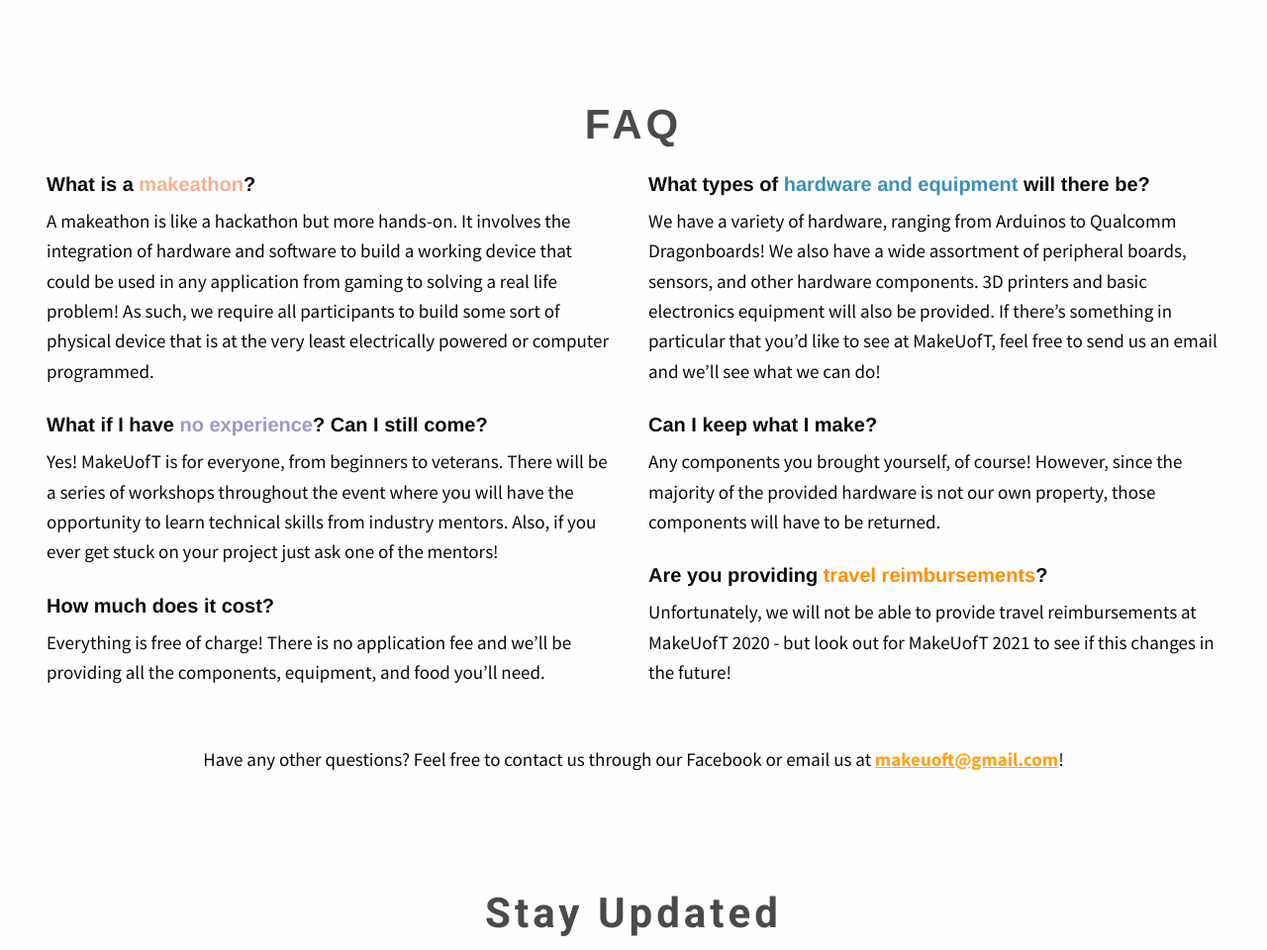
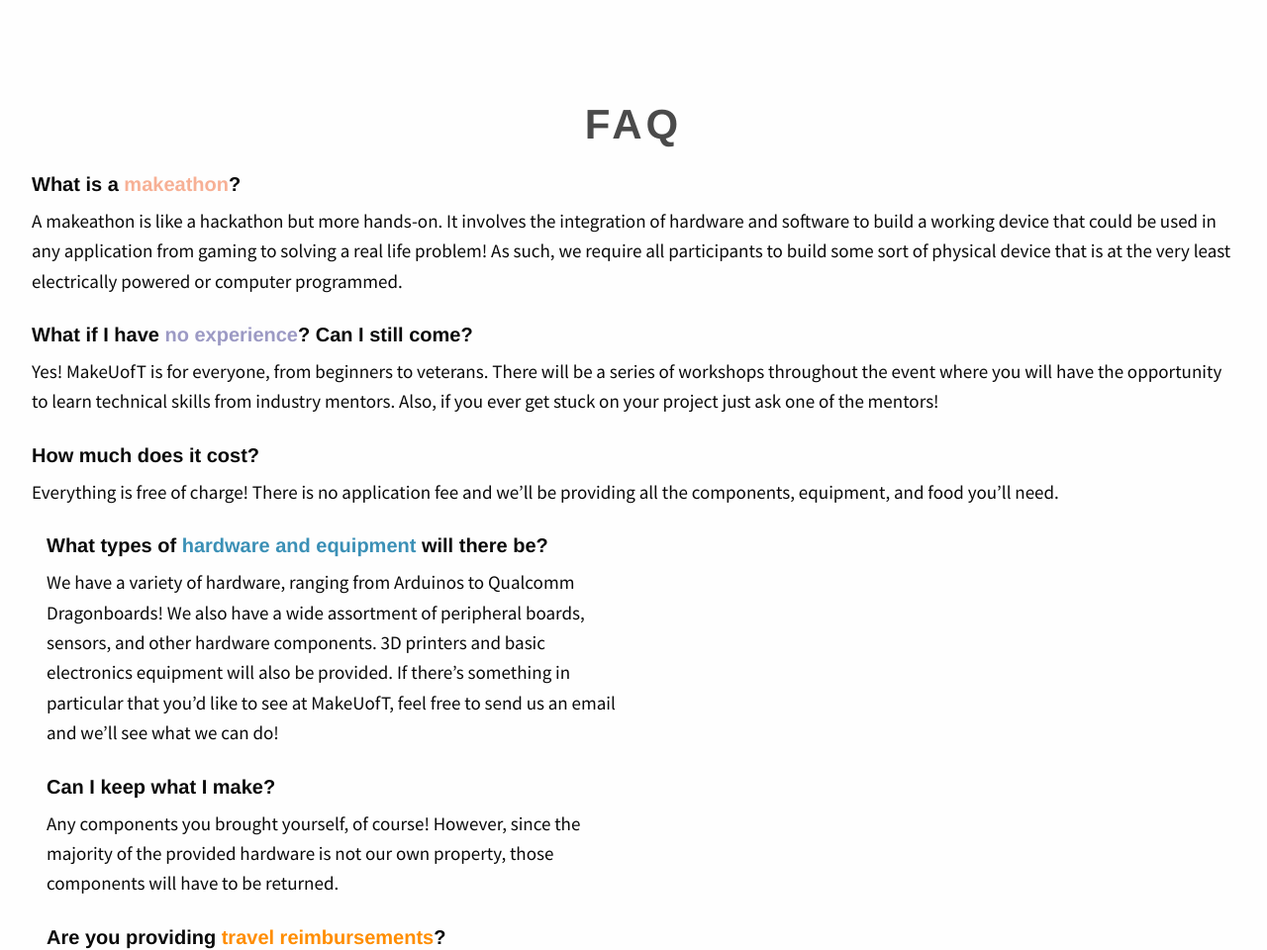
Before and after one commit to grahamhoyes/makeuoft-site-2.0, a Flask app: page / in a window 1280 px wide. Shown: the part 2168-3128 px from the top of the page at 99% size. Run offline with Flask 2, Linux system fonts and the light colour scheme; some libraries are stand-ins or nearby versions.

Commit message:
small changes

```diff
--- a/application/templates/home/index.html
+++ b/application/templates/home/index.html
@@ -117,7 +117,7 @@
 
         <a name="about" class="anchor"></a>
         <section class="grid-x section" id="section-about">
-            <div class="cell small-12 large-12 max-width">
+            <div class="max-width">
                 <h2 class="section-headings">About</h2>
                 <p>Join us at MakeUofT to transform your ideas into reality! In this 24-hour event, you and your team will build a project from scratch through the integration of hardware and software. Afterwards, you will present your project to a panel of industry judges to compete for prizes. This year, the theme for MakeUofT is <b>connectivity</b> and <b>machine learning</b> - including bluetooth, radio, internet, and anything else you can think of!</p>
                 <p>Our makeathon is designed for everyone to participate, from beginners to experts. To help facilitate your learning experience, we will host workshops throughout the event featuring speakers from some of the top companies in the industry. The hardware and equipment are provided by us - just bring your laptop and ideas!</p>
@@ -169,7 +169,7 @@
                     <h2 class="section-headings">FAQ</h2>
                 </div>
                 <div class="grid-x grid-padding-x" id="faq-questions">
-                    <div class="cell small-12 large-6">
+                    <div class="max-width">
                         <!--h3>About</h3-->
 
                         <h4>What is a <span style="color:#F7B095">makeathon</span>?</h4>
```
